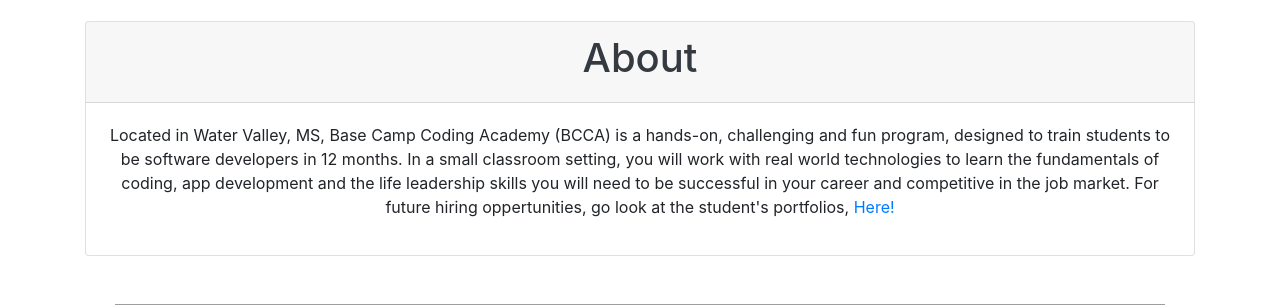
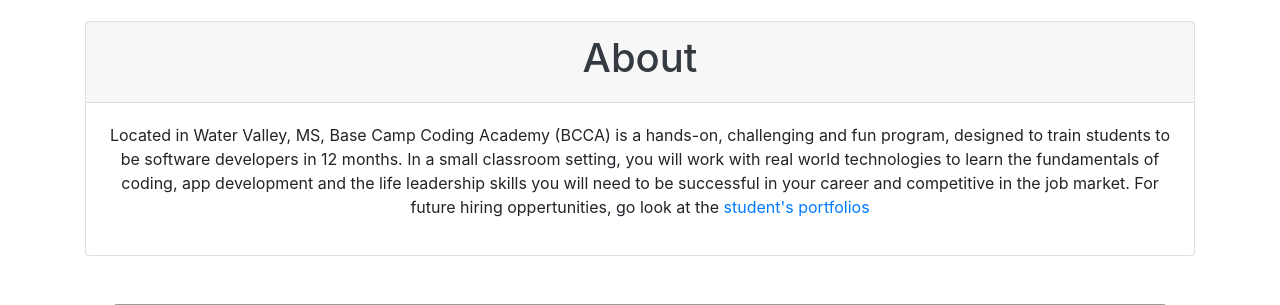
Before and after one commit to Dannyp123/Base-Camp-Job-Search, a Django app: page / in a window 1280 px wide. Shown: the part 215-520 px from the top of the page. Run offline with Django 3.2, Linux system fonts and the light colour scheme; some libraries are stand-ins or nearby versions; grey boxes are pictures that could not be loaded.

Commit message:
changed the way to go to student portfolios

```diff
--- a/app/templates/landing.html
+++ b/app/templates/landing.html
@@ -43,8 +43,7 @@
                 app development and the life leadership skills you will need to be
                 successful in your career and competitive in the job market. For future hiring oppertunities, go look
                 at
-                the student's portfolios,
-                <span><a href="{% url 'students' %}">Here!</a></span>
+                the <span><a href="{% url 'students' %}">student's portfolios</a></span>
             </p>
         </div>
     </div>
@@ -58,7 +57,7 @@
     <div class="container attention card mr-3 mb-3">
         <div class="card-body">
             <div class="mb-4">
-                <h3 class="text-center">Want to check out future jobs?</h3>
+                <h3 class="text-center">Want to check out avalible jobs?</h3>
             </div>
             <div class="d-flex justify-content-center">
                 <a href="{% url 'jobs' %}" type="button" class="btn btn-success">Click Here</a>
```
